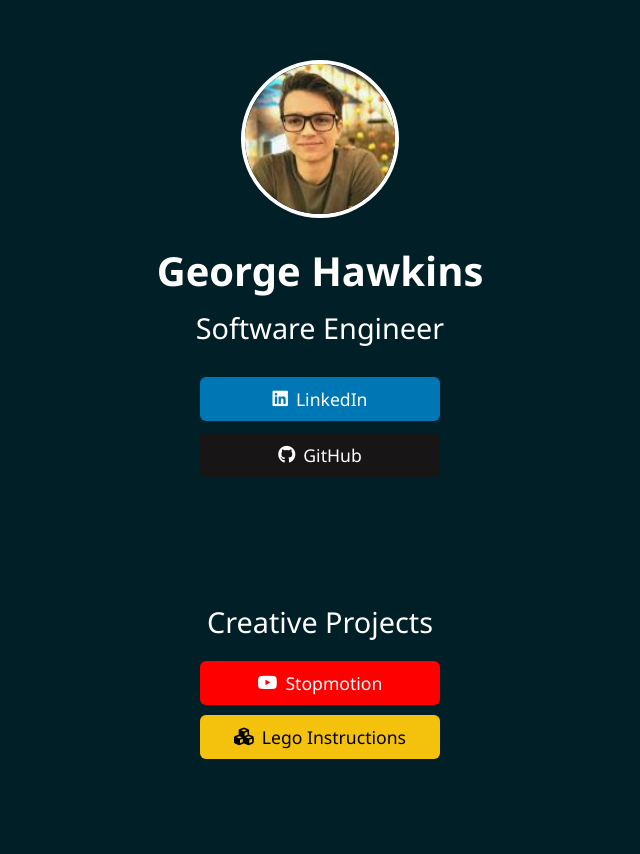
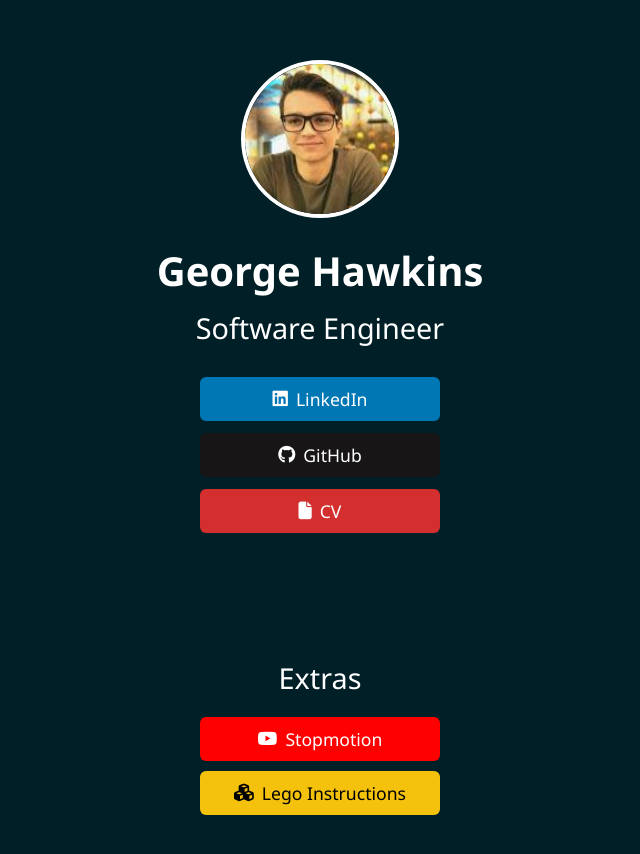
Before and after one commit to geohwk/geohwk.github.io, a plain HTML site: page index.html in a window 1280 px wide. Shown: the whole page, without its empty margins (320-960 px from the left). Before the commit the page ends 815 px from the top, so only its background shows below. Drawn offline with Linux system fonts and the light colour scheme.

Commit message:
Update index.html

```diff
--- a/index.html
+++ b/index.html
@@ -38,8 +38,8 @@
 
     h2 {
       margin-top: 10px;
+      font-weight: 400;
       font-size: 1.8rem;
-      font-weight: 400;
     }
 
     nav {
@@ -72,6 +72,10 @@
 
     nav a.github {
       background-color: #171515;
+    }
+
+    nav a.cv {
+      background-color: #d32f2f;
     }
 
     nav a:hover {
@@ -143,11 +147,14 @@
       <a href="https://github.com/geohwk" class="github" target="_blank">
         <i class="fab fa-github"></i>GitHub
       </a>
+      <a href="cv.pdf" class="cv" target="_blank">
+        <i class="fas fa-file"></i>CV
+      </a>
     </nav>
   </header>
 
   <section class="extras">
-    <h3>Creative Projects</h3>
+    <h3>Extras</h3>
     <ul>
       <li><a href="https://www.youtube.com/@albiorix98" class="youtube" target="_blank"><i class="fab fa-youtube"></i>Stopmotion</a></li>
       <li><a href="https://rebrickable.com/users/albiorix/" class="lego" target="_blank"><i class="fas fa-cubes"></i>Lego Instructions</a></li>
```
